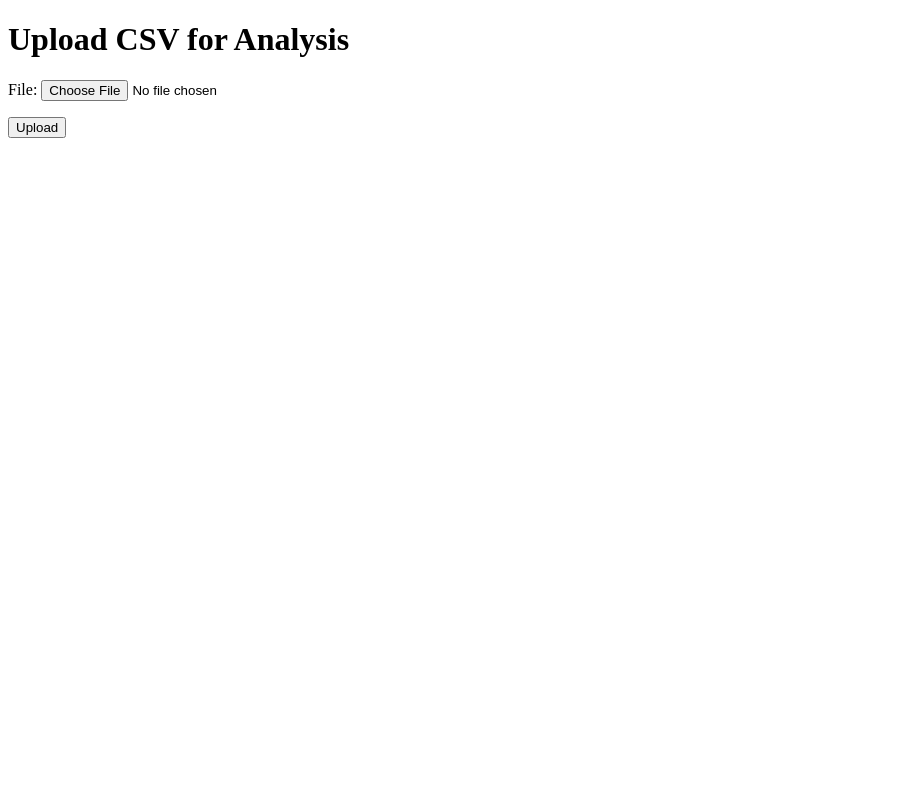
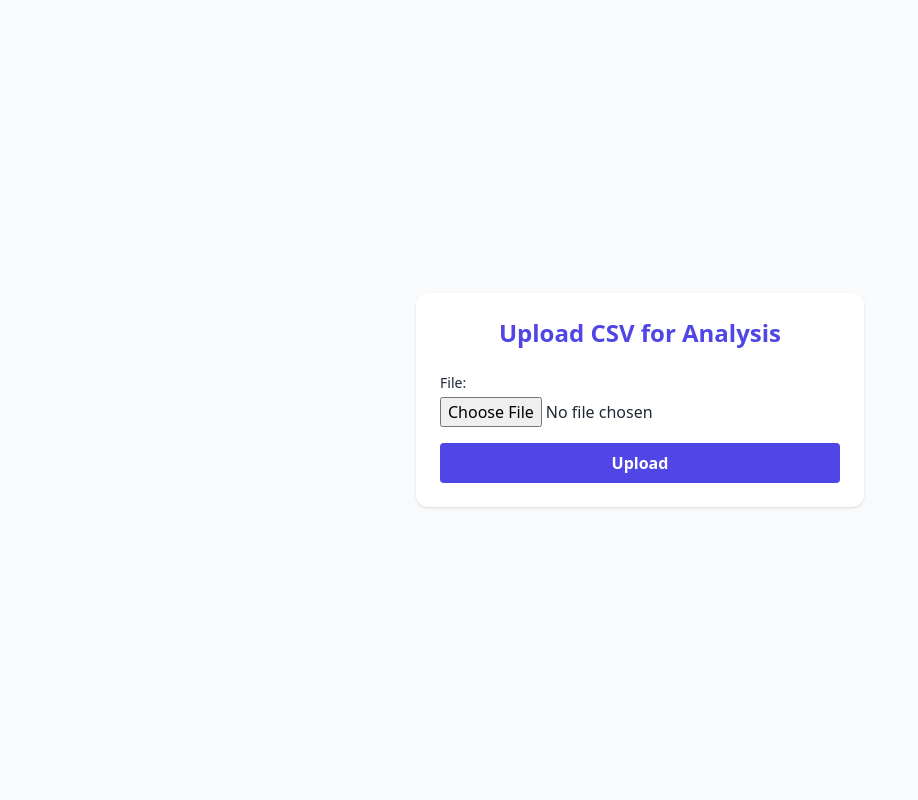
Before and after one commit to masonaviles/etl_dashboard, a Django app: page / in a window 1280 px wide. Shown: the whole page, without its empty margins (0-918 px from the left). Run offline with Django 5.2, Linux system fonts and the light colour scheme; some libraries are stand-ins or nearby versions.

Commit message:
update upload

```diff
--- a/analyzer/templates/analyzer/upload.html
+++ b/analyzer/templates/analyzer/upload.html
@@ -1,17 +1,50 @@
-<!-- analyzer/templates/analyzer/upload.html -->
+{% load static %}
 <!DOCTYPE html>
-<html>
+<html lang="en" id="htmlRoot" class="transition duration-300">
 <head>
-    <title>Upload CSV</title>
-    {% load static %}
-    <link href="{% static 'css/output.css' %}" rel="stylesheet">
+  <meta charset="UTF-8" />
+  <title>Upload CSV</title>
+  <meta name="viewport" content="width=device-width, initial-scale=1.0" />
+
+  <script>
+    tailwind.config = {
+      darkMode: 'class'
+    }
+  </script>
+  <script src="https://cdn.tailwindcss.com"></script>
+  <link href="{% static 'css/output.css' %}" rel="stylesheet">
 </head>
-<body>
-    <h1>Upload CSV for Analysis</h1>
-    <form method="post" enctype="multipart/form-data">
-        {% csrf_token %}
-        {{ form.as_p }}
-        <button type="submit">Upload</button>
+<body class="bg-gray-50 dark:bg-gray-900 text-gray-800 dark:text-gray-100 font-sans min-h-screen flex items-center justify-center p-4 transition duration-300">
+
+  <div class="w-full max-w-md bg-white dark:bg-gray-800 rounded-xl shadow p-6">
+    <h1 class="text-2xl font-bold text-center mb-6 text-indigo-600 dark:text-indigo-400">
+      Upload CSV for Analysis
+    </h1>
+
+    <form method="post" enctype="multipart/form-data" class="space-y-4">
+      {% csrf_token %}
+
+      <div class="space-y-2">
+        {% for field in form %}
+          <div>
+            <label class="block text-sm font-medium mb-1" for="{{ field.id_for_label }}">
+              {{ field.label_tag }}
+            </label>
+            {{ field }}
+            {% if field.errors %}
+              <p class="text-red-500 text-sm mt-1">{{ field.errors }}</p>
+            {% endif %}
+          </div>
+        {% endfor %}
+      </div>
+
+      <button type="submit"
+        class="w-full bg-indigo-600 hover:bg-indigo-700 text-white font-semibold py-2 px-4 rounded transition duration-200">
+        Upload
+      </button>
     </form>
+  </div>
+
+  <script src="{% static 'js/theme-toggle.js' %}"></script>
 </body>
 </html>
--- a/static/css/output.css
+++ b/static/css/output.css
@@ -80,6 +80,12 @@
 .table-cell {
   display: table-cell;
 }
+.min-h-screen {
+  min-height: 100vh;
+}
+.w-full {
+  width: 100%;
+}
 .shrink {
   flex-shrink: 1;
 }
@@ -100,6 +106,12 @@
 }
 .content-start {
   align-content: flex-start;
+}
+.items-center {
+  align-items: center;
+}
+.justify-center {
+  justify-content: center;
 }
 .justify-end {
   justify-content: flex-end;
@@ -167,6 +179,10 @@
   transition-property: color, background-color, border-color, outline-color, text-decoration-color, fill, stroke, --tw-gradient-from, --tw-gradient-via, --tw-gradient-to, opacity, box-shadow, transform, translate, scale, rotate, filter, -webkit-backdrop-filter, backdrop-filter;
   transition-timing-function: var(--tw-ease, ease);
   transition-duration: var(--tw-duration, 0s);
+}
+.duration-200 {
+  --tw-duration: 200ms;
+  transition-duration: 200ms;
 }
 .duration-300 {
   --tw-duration: 300ms;
```
